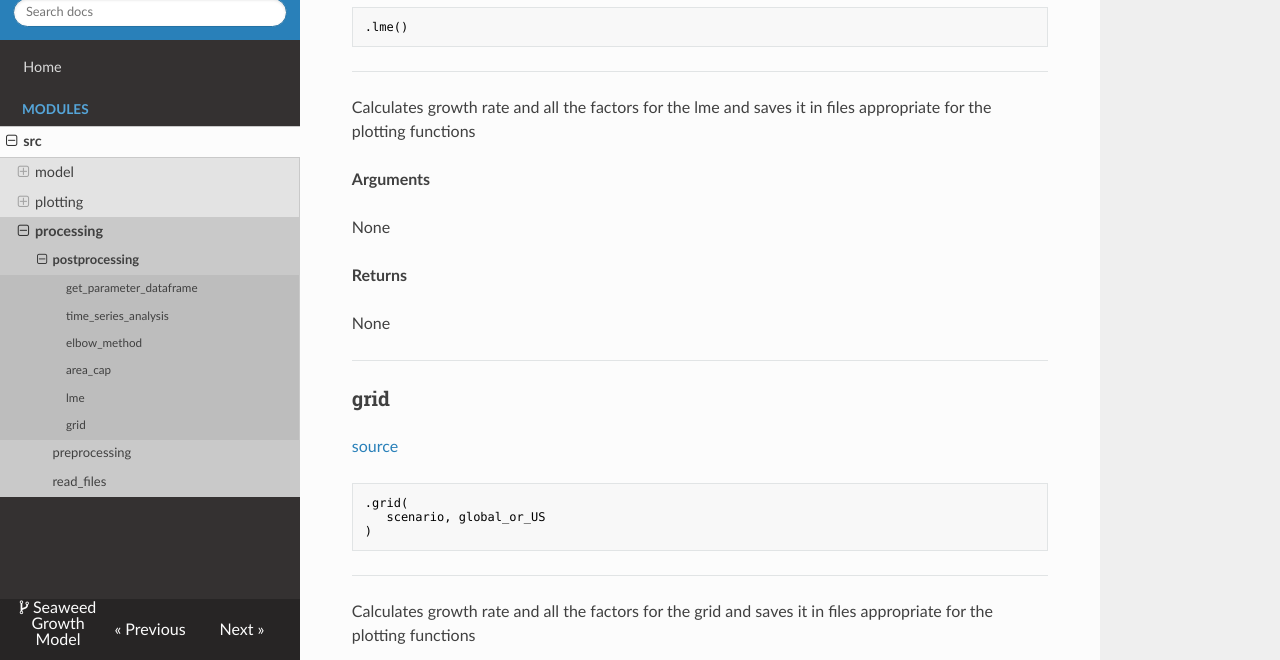
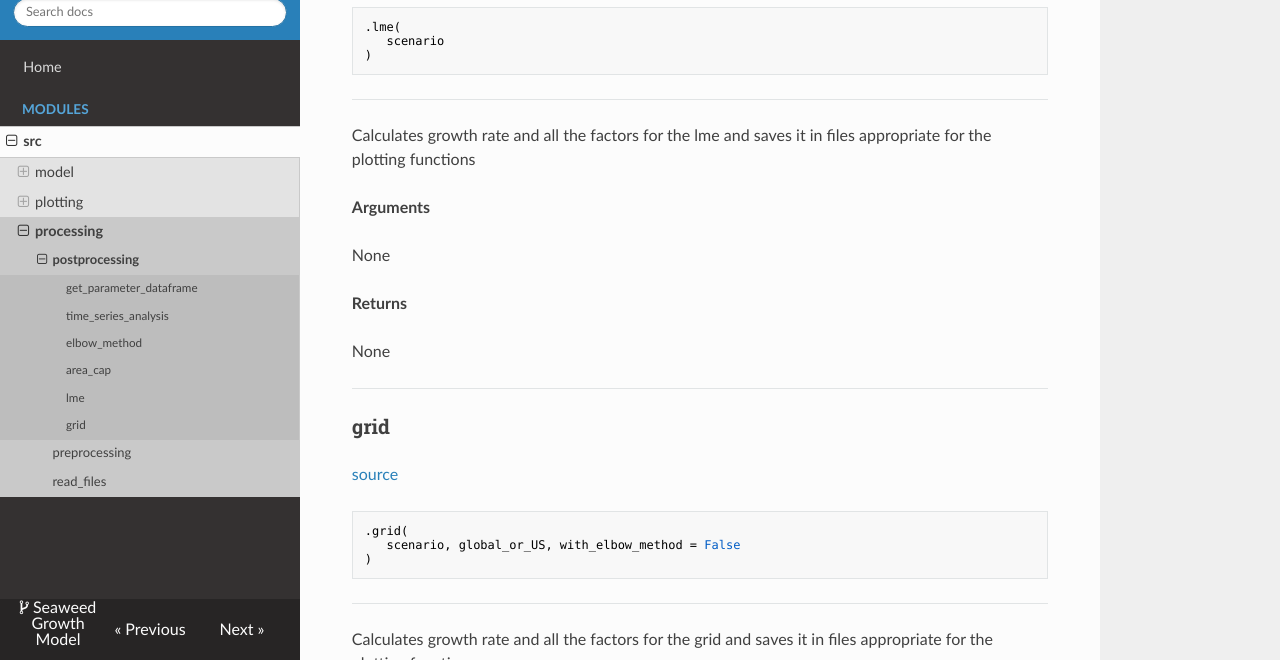
Before and after one commit to allfed/Seaweed-Growth-Model, an MkDocs documentation site: the page built from docs/sources/modules/src/processing/postprocessing.md, in a window 1280 px wide and 900 px high, scrolled down 2086 px, cut to the strip 240-900 px from the top of the window. Built offline with MkDocs 1.6.1, drawn with Linux system fonts in a browser that asks for light colours; nearby versions of some CDN libraries.

Commit message:
Auto-updating the docs

````diff
--- a/docs/sources/modules/src/processing/postprocessing.md
+++ b/docs/sources/modules/src/processing/postprocessing.md
@@ -116,7 +116,9 @@ Area of a cap of radius r and latitude lat.
 ### lme
 [source](https://github.com/allfed/Seaweed-Growth-Model/blob/master/src/processing/postprocessing.py/#L173)
 ```python
-.lme()
+.lme(
+   scenario
+)
 ```
 
 ---
@@ -135,10 +137,10 @@ None
 
 
 ### grid
-[source](https://github.com/allfed/Seaweed-Growth-Model/blob/master/src/processing/postprocessing.py/#L213)
+[source](https://github.com/allfed/Seaweed-Growth-Model/blob/master/src/processing/postprocessing.py/#L220)
 ```python
 .grid(
-   scenario, global_or_US
+   scenario, global_or_US, with_elbow_method = False
 )
 ```
 
````
